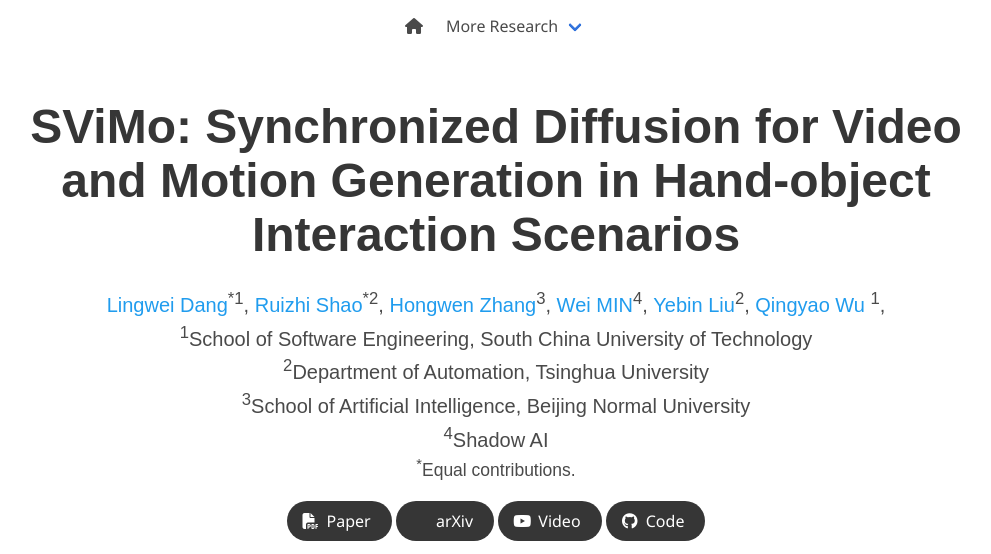
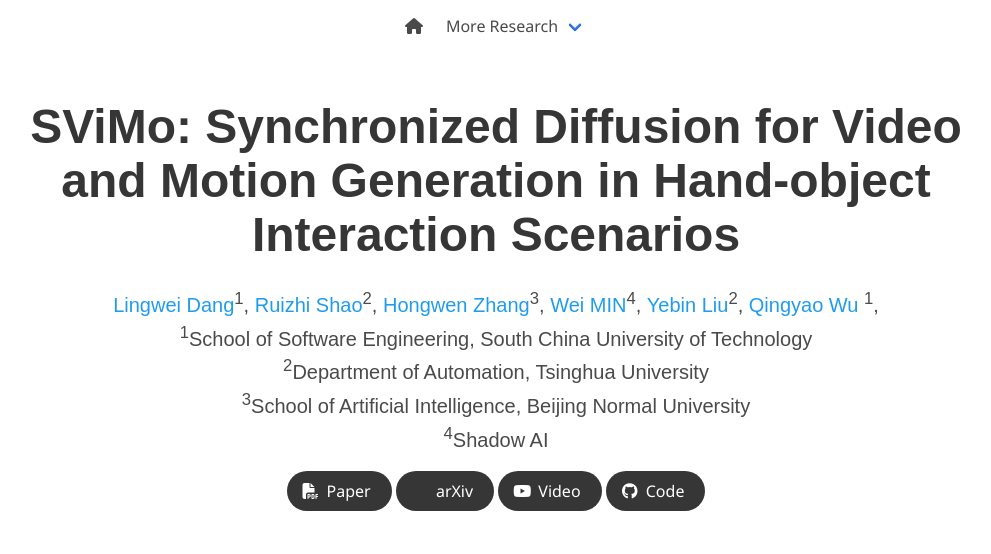
Before and after one commit to Droliven/SViMo_project, a plain HTML site: page index.html in a window 1280 px wide. Shown: the top 554 px of the page, without its empty margins (144-1135 px from the left). Drawn offline with nearby package versions, Linux system fonts and the light colour scheme; some icons are missing; a web font is replaced by a local one.

Commit message:
Update index.html

```diff
--- a/index.html
+++ b/index.html
@@ -86,9 +86,9 @@
           <h1 class="title is-1 publication-title">SViMo: Synchronized Diffusion for Video and Motion Generation in Hand-object Interaction Scenarios</h1>
           <div class="is-size-5 publication-authors">
             <span class="author-block">
-              <a href="https://Droliven.github.io/me/">Lingwei Dang</a><sup>*1</sup>,</span>
+              <a href="https://Droliven.github.io/me/">Lingwei Dang</a><sup>1</sup>,</span>
             <span class="author-block">
-              <a href="https://dsaurus.github.io/saurus/">Ruizhi Shao</a><sup>*2</sup>,</span>
+              <a href="https://dsaurus.github.io/saurus/">Ruizhi Shao</a><sup>2</sup>,</span>
             <span class="author-block">
               <a href="https://zhanghongwen.cn/">Hongwen Zhang</a><sup>3</sup>,
             </span>
@@ -112,7 +112,7 @@
             <span class="author-block"><sup>3</sup>School of Artificial Intelligence, Beijing Normal University</span>
             <br>
             <span class="author-block"><sup>4</sup>Shadow AI</span>
-            <span class="eql-cntrb"><small><br><sup>*</sup>Equal contributions.</small></span>
+<!--             <span class="eql-cntrb"><small><br><sup>*</sup>Equal contributions.</small></span> -->
 <!--             <span class="eql-cntrb"><small><br><sup>†</sup>Corresponding author.</small></span> -->
           </div>
 
```
